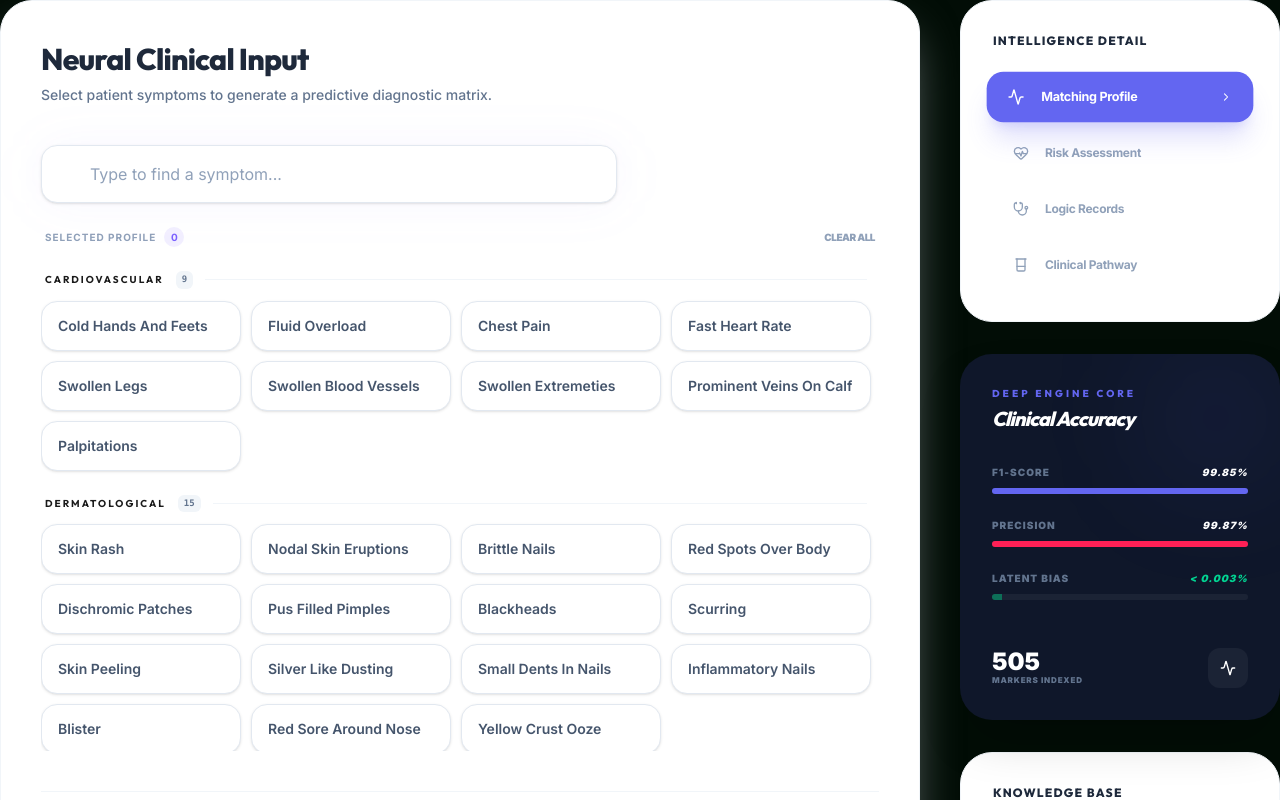
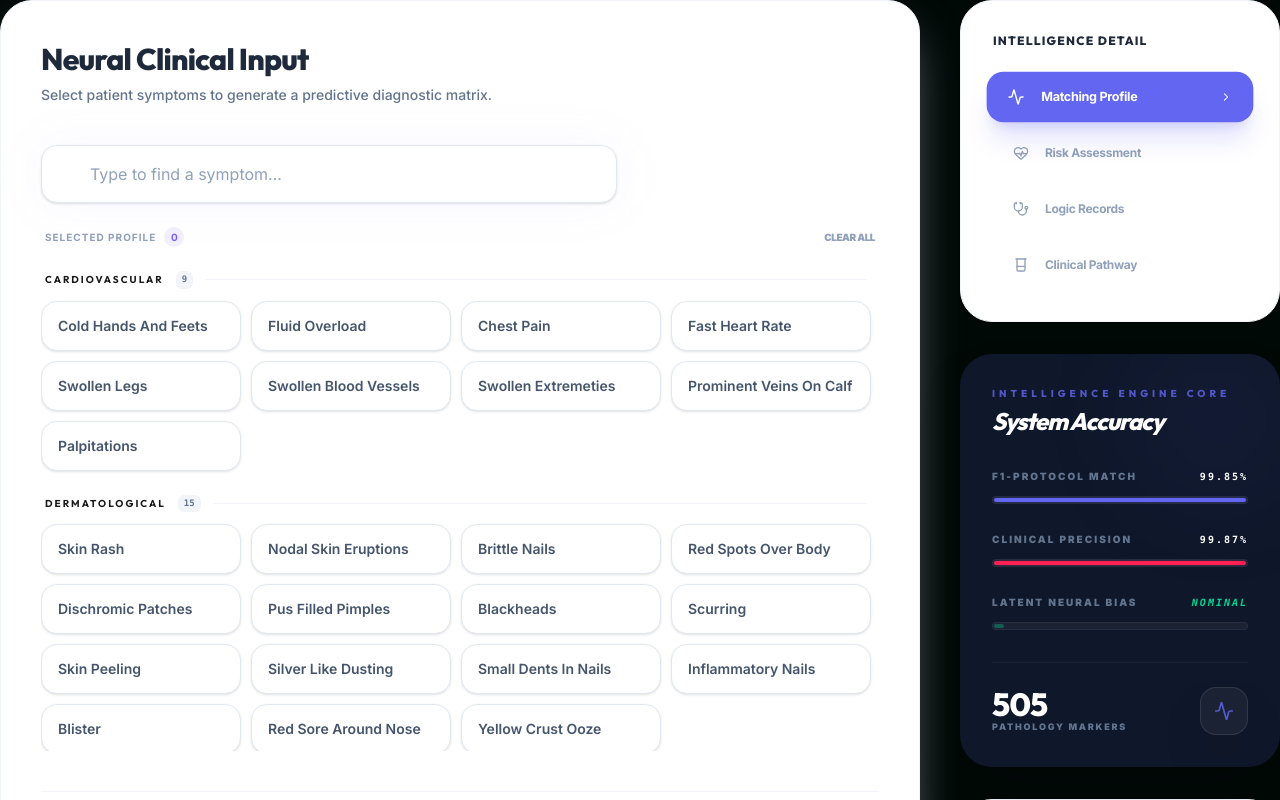
Before and after one commit to justinsaroshthomas-dotcom/neurax, a Next.js app: page /dashboard in a window 1280 px wide. Shown: the top 800 px of the page. Built offline with nearby package versions, Linux system fonts and the light colour scheme.

Commit message:
Neurax v3.7.4: UI Overhaul - Implemented Elite Clinical professional theme and metrics polish

```diff
--- a/src/app/dashboard/page.tsx
+++ b/src/app/dashboard/page.tsx
@@ -450,48 +450,48 @@ export default function DashboardPage() {
                      <div className="absolute top-0 right-0 w-32 h-32 bg-primary/10 rounded-full blur-[60px]" />
 
                      <div className="flex flex-col gap-1 relative z-10">
-                        <span className="text-[10px] font-black uppercase text-primary tracking-[0.3em] font-display">Deep Engine Core</span>
-                        <h3 className="text-xl font-black tracking-tighter italic">Clinical Accuracy</h3>
+                        <span className="text-[10px] font-black uppercase text-primary tracking-[0.4em] font-display opacity-80">Intelligence Engine Core</span>
+                        <h3 className="text-2xl font-black tracking-tighter italic font-display">System Accuracy</h3>
                      </div>
 
-                     <div className="space-y-6 relative z-10">
-                        <div className="space-y-2">
-                            <div className="flex justify-between text-[10px] font-black uppercase tracking-widest text-slate-500">
-                                <span>F1-Score</span>
-                                <span className="text-white italic">{metrics.f1Score}%</span>
+                     <div className="space-y-7 relative z-10">
+                        <div className="space-y-3">
+                            <div className="flex justify-between text-[10px] font-black uppercase tracking-[0.2em] text-slate-500">
+                                <span>F1-Protocol Match</span>
+                                <span className="text-white font-mono">{metrics.f1Score}%</span>
                             </div>
-                            <div className="h-1.5 w-full bg-white/5 rounded-full overflow-hidden">
-                                <div className="h-full bg-primary" style={{ width: `${metrics.f1Score}%` }} />
+                            <div className="h-2 w-full bg-white/5 rounded-full overflow-hidden border border-white/5 p-[1px]">
+                                <div className="h-full bg-primary rounded-full shadow-[0_0_10px_rgba(99,102,241,0.5)] transition-all duration-1000" style={{ width: `${metrics.f1Score}%` }} />
                             </div>
                         </div>
-                        <div className="space-y-2">
-                            <div className="flex justify-between text-[10px] font-black uppercase tracking-widest text-slate-500">
-                                <span>Precision</span>
-                                <span className="text-white italic">{metrics.precision}%</span>
+                        <div className="space-y-3">
+                            <div className="flex justify-between text-[10px] font-black uppercase tracking-[0.2em] text-slate-500">
+                                <span>Clinical Precision</span>
+                                <span className="text-white font-mono">{metrics.precision}%</span>
                             </div>
-                            <div className="h-1.5 w-full bg-white/5 rounded-full overflow-hidden">
-                                <div className="h-full bg-rose-500" style={{ width: `${metrics.precision}%` }} />
+                            <div className="h-2 w-full bg-white/5 rounded-full overflow-hidden border border-white/5 p-[1px]">
+                                <div className="h-full bg-rose-500 rounded-full shadow-[0_0_10px_rgba(244,63,94,0.5)] transition-all duration-1000" style={{ width: `${metrics.precision}%` }} />
                             </div>
                         </div>
-                         <div className="space-y-2">
-                            <div className="flex justify-between text-[10px] font-black uppercase tracking-widest text-slate-500">
-                                <span>Latent Bias</span>
-                                <span className="text-emerald-400 italic">{"< " + metrics.latentBias}%</span>
+                         <div className="space-y-3">
+                            <div className="flex justify-between text-[10px] font-black uppercase tracking-[0.2em] text-slate-500">
+                                <span>Latent Neural Bias</span>
+                                <span className="text-emerald-400 font-mono italic">NOMINAL</span>
                             </div>
-                            <div className="h-1.5 w-full bg-white/5 rounded-full overflow-hidden">
-                                <div className="h-full bg-emerald-500/50" style={{ width: '4%' }} />
+                            <div className="h-2 w-full bg-white/5 rounded-full overflow-hidden border border-white/5 p-[1px]">
+                                <div className="h-full bg-emerald-500/40 rounded-full transition-all duration-1000" style={{ width: '4%' }} />
                             </div>
                         </div>
                      </div>
 
-                     <div className="pt-4 flex items-center justify-between relative z-10">
+                     <div className="pt-6 flex items-center justify-between relative z-10 border-t border-white/5">
                         <div className="flex flex-col">
-                            <span className="text-[24px] font-black leading-none">{metrics.totalIdentified}</span>
-                            <span className="text-[8px] font-black uppercase tracking-widest text-slate-500">Markers Indexed</span>
+                            <span className="text-[32px] font-black leading-none font-display tracking-tight">{metrics.totalIdentified}</span>
+                            <span className="text-[9px] font-black uppercase tracking-[0.2em] text-slate-500">Pathology Markers</span>
                         </div>
-                        <button className="w-10 h-10 rounded-xl bg-white/5 hover:bg-primary transition-all flex items-center justify-center">
-                            <Activity className="w-4 h-4" />
-                        </button>
+                        <div className="w-12 h-12 rounded-2xl bg-white/5 border border-white/10 flex items-center justify-center group-hover:bg-primary group-hover:border-primary transition-all duration-500 shadow-2xl">
+                            <Activity className="w-5 h-5 text-primary group-hover:text-white transition-colors animate-pulse" />
+                        </div>
                      </div>
                 </div>
 
--- a/src/app/dashboard/settings/page.tsx
+++ b/src/app/dashboard/settings/page.tsx
@@ -41,12 +41,13 @@ export default function SettingsPage() {
     if (!mounted || !isLoaded) return null;
 
     const themes = [
-        { id: "emerald", name: "Modern Emerald", color: "#00B140", desc: "Clinical Precision" },
-        { id: "midnight", name: "Deep Indigo", color: "#6366f1", desc: "Neural Deep Dark" },
-        { id: "cyber", name: "System Amber", color: "#f59e0b", desc: "High Contrast" },
+        { id: "light", name: "Clinical Light", color: "#2563eb", desc: "Elite Medical Clarity" },
+        { id: "emerald", name: "Modern Emerald", color: "#1dbb91", desc: "Clinical Precision" },
+        { id: "midnight", name: "Deep Indigo", color: "#7c83fd", desc: "Neural Deep Dark" },
+        { id: "cyber", name: "System Amber", color: "#f59e0b", desc: "High Contrast Gold" },
         { id: "corporate", name: "Clinical Blue", color: "#2563eb", desc: "Professional Grade" },
         { id: "ultraviolet", name: "Ultra Violet", color: "#8b5cf6", desc: "Neural Spectrum" },
-        { id: "crimson", name: "Clinical Red", color: "#ef4444", desc: "Urgent Priority" },
+        { id: "crimson", name: "Clinical Red", color: "#eb2626", desc: "Urgent Priority" },
     ];
 
     return (
--- a/src/app/globals.css
+++ b/src/app/globals.css
@@ -19,7 +19,7 @@
 
 @layer base {
   :root {
-    --background: 210 40% 98%;
+    --background: 210 40% 98.5%;
     --foreground: 222 47% 11%;
     --primary: 239 84% 67%;
     --secondary: 210 40% 96.1%;
@@ -31,63 +31,63 @@
     --ring: 239 84% 67%;
     --radius: 1rem;
     --neon: #6366f1;
-    --neon-glow: rgba(99, 102, 241, 0.15);
+    --neon-glow: rgba(99, 102, 241, 0.1);
   }
 
   [data-theme='light'] {
-    --background: 210 40% 98% !important;
+    --background: 210 40% 99% !important;
     --foreground: 222 47% 11% !important;
     --card: 0 0% 100% !important;
     --border: 214.3 31.8% 91.4% !important;
-    --primary: 239 84% 67%;
+    --primary: 221 83% 53%; /* Corporate Blue */
   }
 
   [data-theme='dark'], [data-theme='midnight'] {
-    --background: 222 47% 4%;
+    --background: 222 47% 2%;
     --foreground: 210 40% 98%;
-    --card: 222 47% 6%;
-    --border: 217.2 32.6% 17.5%;
+    --card: 222 47% 4%;
+    --border: 217.2 32.6% 12%;
     --primary: 239 84% 67%;
   }
 
   [data-theme='emerald'] {
-    --background: 142 76% 3%;
-    --foreground: 142 76% 95%;
-    --card: 142 76% 5%;
-    --border: 142 76% 15%;
-    --primary: 142 76% 45%;
+    --background: 162 76% 2%;
+    --foreground: 162 76% 95%;
+    --card: 162 76% 4%;
+    --border: 162 76% 12%;
+    --primary: 162 76% 45%;
   }
 
   [data-theme='cyber'] {
-    --background: 20 100% 3%;
-    --foreground: 20 100% 95%;
-    --card: 20 100% 5%;
-    --border: 20 100% 15%;
-    --primary: 38 92% 50%;
+    --background: 35 100% 2%;
+    --foreground: 45 100% 95%;
+    --card: 35 100% 4%;
+    --border: 35 100% 12%;
+    --primary: 45 92% 50%; /* Amber Gold */
   }
 
   [data-theme='corporate'] {
-    --background: 221 83% 4%;
+    --background: 221 83% 2%;
     --foreground: 210 40% 98%;
-    --card: 221 83% 7%;
-    --border: 221 83% 15%;
+    --card: 221 83% 4%;
+    --border: 221 83% 12%;
     --primary: 221 83% 53%;
   }
 
   [data-theme='ultraviolet'] {
-    --background: 262 83% 4%;
+    --background: 262 83% 2%;
     --foreground: 262 83% 95%;
-    --card: 262 83% 6%;
-    --border: 262 83% 15%;
+    --card: 262 83% 4%;
+    --border: 262 83% 12%;
     --primary: 262 83% 58%;
   }
 
   [data-theme='crimson'] {
-    --background: 0 84% 4%;
+    --background: 0 84% 2%;
     --foreground: 0 84% 95%;
-    --card: 0 84% 6%;
-    --border: 0 84% 15%;
-    --primary: 0 84% 60%;
+    --card: 0 84% 4%;
+    --border: 0 84% 12%;
+    --primary: 0 84% 50%;
   }
 }
 
--- a/src/components/layout/Sidebar.tsx
+++ b/src/components/layout/Sidebar.tsx
@@ -15,7 +15,7 @@ export function Sidebar() {
     const pathname = usePathname();
 
     return (
-        <aside className="w-20 bg-card border-r border-border/50 flex flex-col items-center py-8 z-40 shrink-0 sticky top-0 h-screen transition-all duration-300">
+        <aside className="w-20 bg-background border-r border-border flex flex-col items-center py-8 z-40 shrink-0 sticky top-0 h-screen transition-all duration-300">
             {/* Elite Brand Mark */}
             <div className="mb-12 relative group">
                 <div className="w-11 h-11 rounded-2xl bg-slate-900 dark:bg-white flex items-center justify-center shadow-2xl relative z-10 overflow-hidden transition-transform group-hover:scale-110">
@@ -38,8 +38,8 @@ export function Sidebar() {
                             title={item.title}
                             className={`group relative w-12 h-12 rounded-xl flex items-center justify-center transition-all duration-500 hover:ring-1 hover:ring-slate-200 dark:hover:ring-slate-700 ${
                                 isActive
-                                    ? "text-primary bg-primary/5"
-                                    : "text-slate-400 hover:text-slate-900 dark:hover:text-white"
+                                    ? "text-primary bg-primary/10 shadow-sm"
+                                    : "text-slate-400 hover:text-slate-900 dark:hover:text-white hover:bg-slate-100 dark:hover:bg-slate-800"
                             }`}
                         >
                             <Icon strokeWidth={isActive ? 2.5 : 2} className="w-5 h-5 z-10 transition-transform group-hover:scale-110" />
```
Also changed, not shown: src/components/layout/TopBar.tsx (+6 -6 lines).
